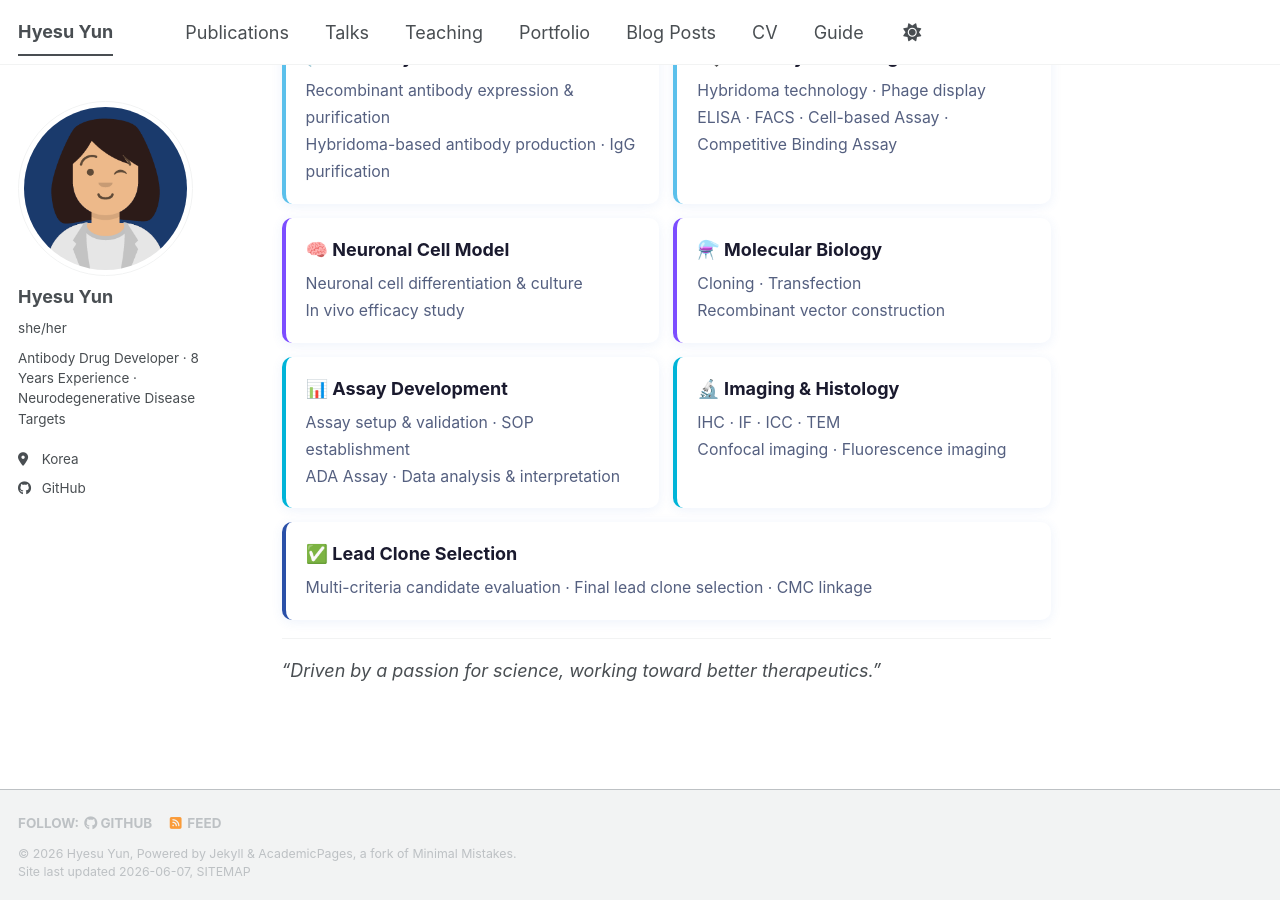
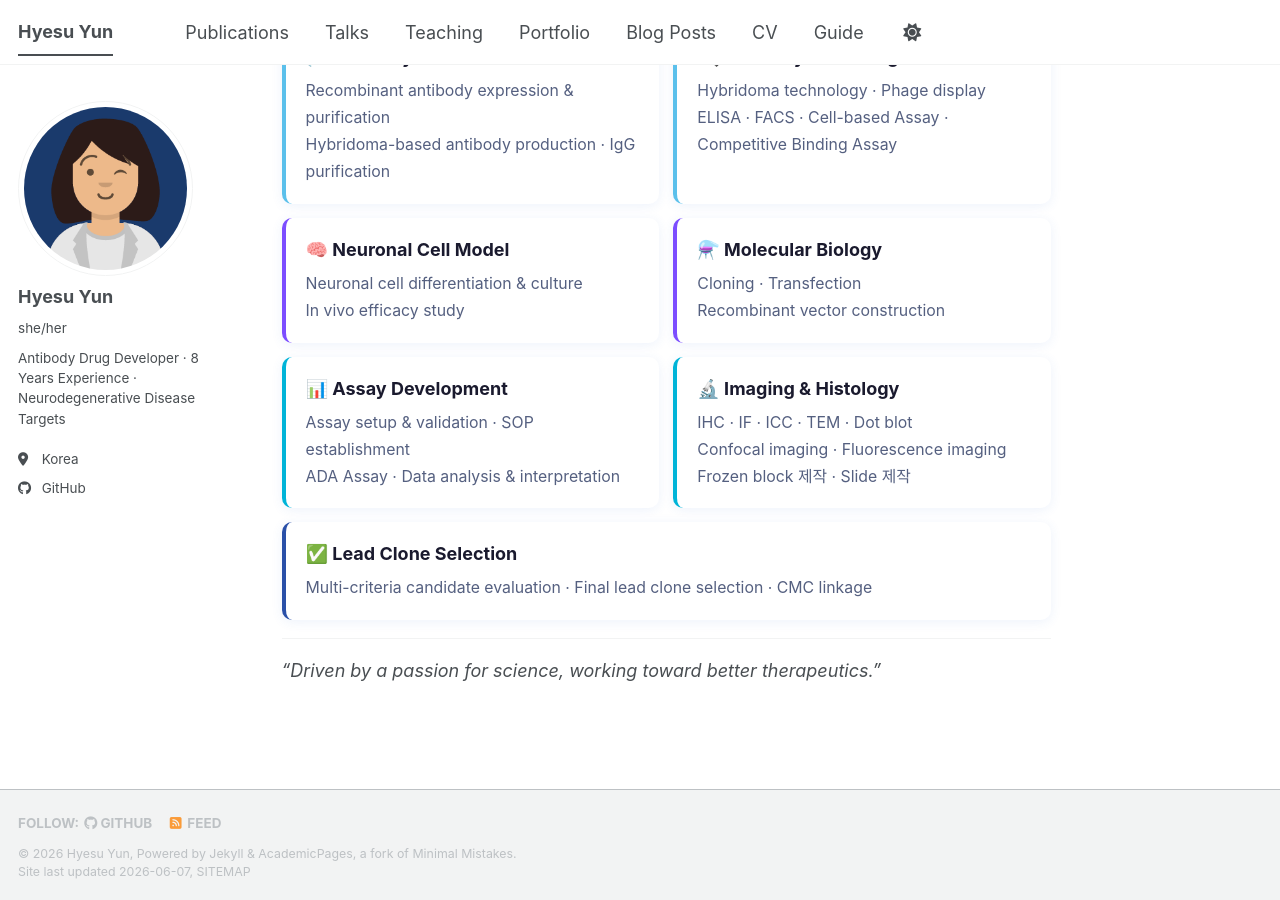
Before and after one commit to hyesu91/hyesu91.github.io, a Jekyll site: the page built from _pages/about.md, in a window 1280 px wide and 900 px high, scrolled down 1335 px. Built offline with Jekyll 4.4.1, drawn with Linux system fonts in a browser that asks for light colours; a script bundle is joined from its source files by our own code; library files that are not in the unit come from our copies.

Commit message:
Add Dot blot, Frozen block, Slide preparation to Imaging & Histology

```diff
--- a/_pages/about.md
+++ b/_pages/about.md
@@ -106,7 +106,7 @@ Full-cycle experience from antigen production → candidate screening → lead c
 
   <div style="background:#fff; border-radius:10px; padding:18px 20px; box-shadow:0 2px 12px rgba(59,111,212,0.09); border-left:4px solid #00b4d8;">
     <div style="font-weight:700; color:#1a1a2e; margin-bottom:8px;">🔬 Imaging & Histology</div>
-    <div style="font-size:0.88rem; color:#556080; line-height:1.7;">IHC · IF · ICC · TEM<br>Confocal imaging · Fluorescence imaging</div>
+    <div style="font-size:0.88rem; color:#556080; line-height:1.7;">IHC · IF · ICC · TEM · Dot blot<br>Confocal imaging · Fluorescence imaging<br>Frozen block 제작 · Slide 제작</div>
   </div>
 
   <div style="background:#fff; border-radius:10px; padding:18px 20px; box-shadow:0 2px 12px rgba(59,111,212,0.09); border-left:4px solid #2a50a8; grid-column:1/-1;">
```
